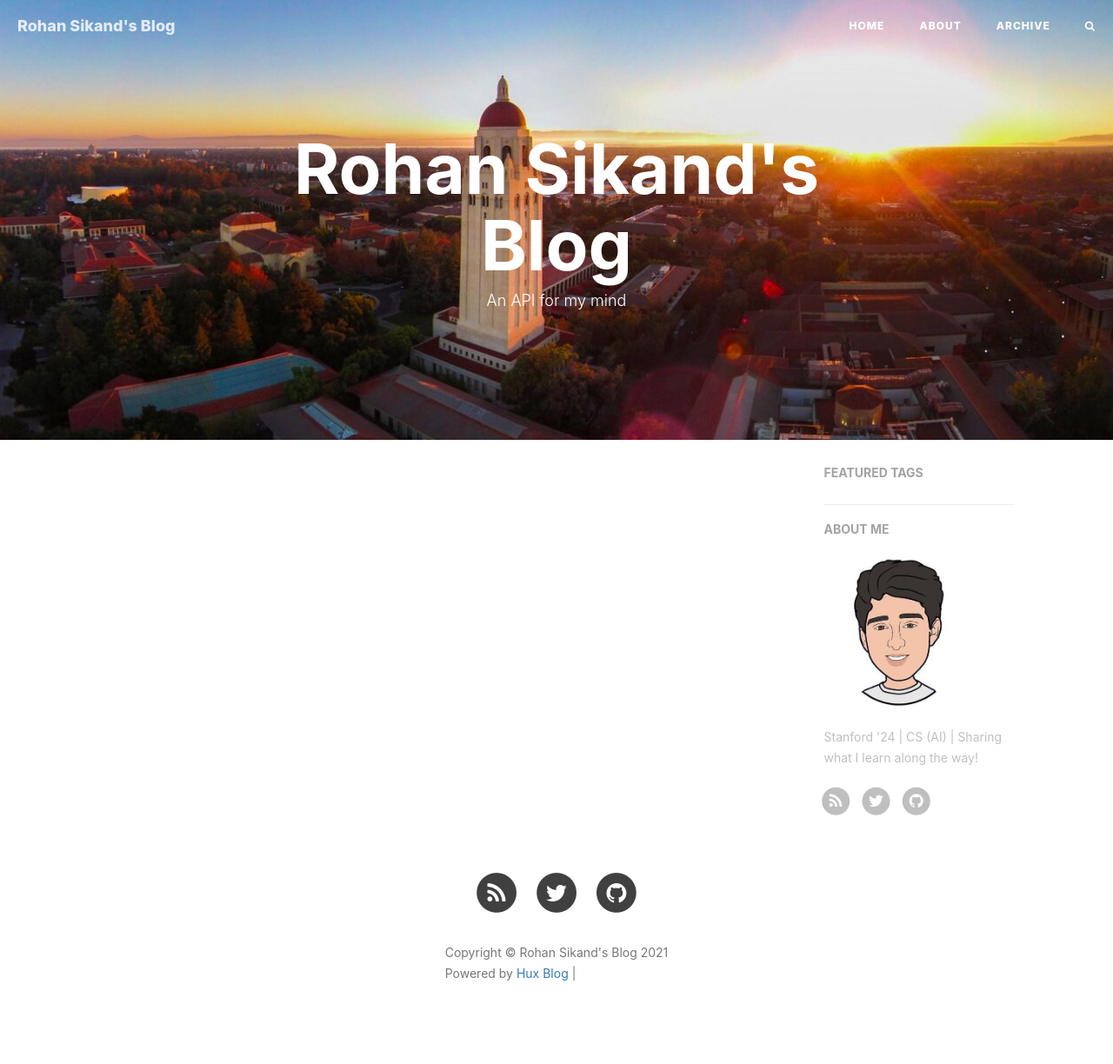
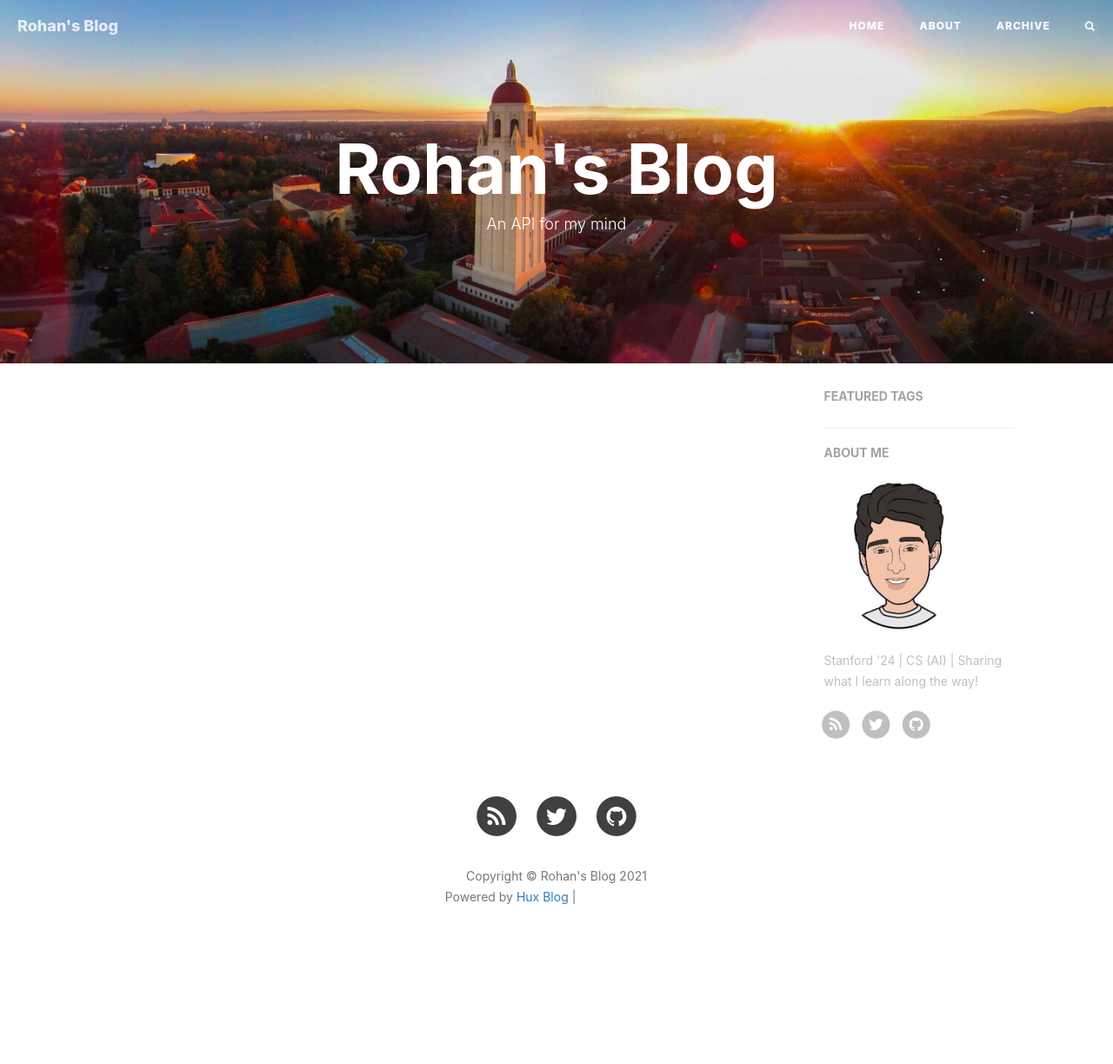
Before and after one commit to rosikand/old-blog-v1, a Jekyll site: the page built from index.html, in a window 1280 px wide. Shown: the whole page at 87% size. Built offline with Jekyll 4.4.1, drawn with Linux system fonts in a browser that asks for light colours; nearby versions of some CDN libraries; the list of posts is cut into pages by our own code; comment, search, counter and statistics services are not loaded; after the commit the page ends 1136 px from its top, so only the background shows below that; grey boxes are pictures that could not be loaded.

Commit message:
Update _config.yml

```diff
--- a/_config.yml
+++ b/_config.yml
@@ -1,5 +1,5 @@
 # Site settings
-title: Rohan Sikand's Blog
+title: Rohan's Blog
 SEOTitle: Rohan Sikand | Blog
 header-img: img/stanford-banner.jpeg
 email: rsikand@stanford.edu
```
